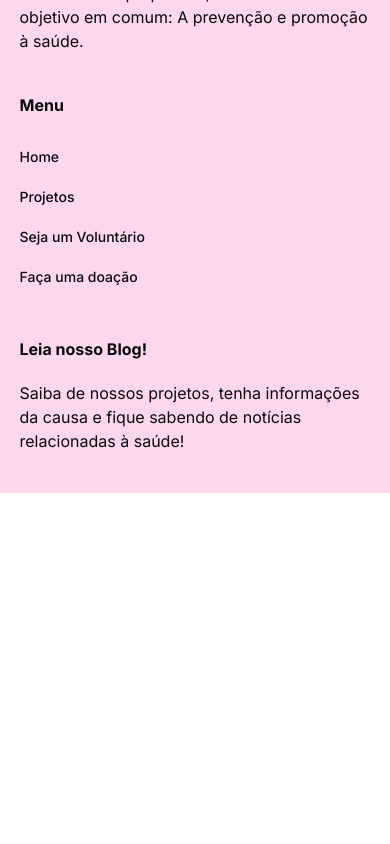
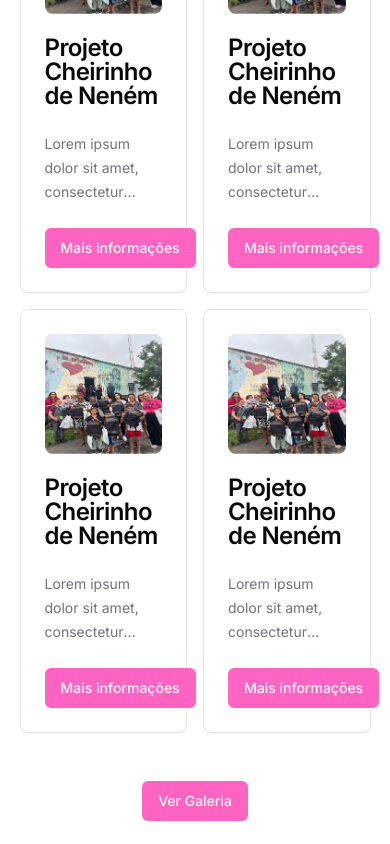
Before and after one commit to itallovidal/embaixadoras-do-bem-site, a Next.js app: page / in a window 390 px wide. Shown: the part 4500-5344 px from the top of the page. Before the commit the page ends 4993 px from the top, so only its background shows below. Built offline with nearby package versions, Linux system fonts and the light colour scheme.

Commit message:
add projects section in home and project card

```diff
--- /dev/null
+++ b/src/components/pages/home/projects.tsx
@@ -0,0 +1,23 @@
+import React from 'react'
+import { ProjectCard } from '@/components/project-card/project-card'
+import { Button } from '@/components/button'
+import { Header } from '@/components/header/header'
+import { Heading } from '@/components/text'
+
+export function Projects() {
+  return (
+    <article className={'flex flex-col  gap-12 my-24'}>
+      <Heading>Conheça nossos projetos!</Heading>
+
+      <section
+        className={'flex flex-row  lg:flex-row justify-between gap-4 flex-wrap'}
+      >
+        <ProjectCard />
+        <ProjectCard />
+        <ProjectCard />
+        <ProjectCard />
+      </section>
+      <Button className={'self-center'}>Ver Galeria</Button>
+    </article>
+  )
+}
--- /dev/null
+++ b/src/components/project-card/project-card.tsx
@@ -0,0 +1,52 @@
+import {
+  Card,
+  CardContent,
+  CardDescription,
+  CardFooter,
+  CardHeader,
+  CardTitle,
+} from '@/components/ui/card'
+import Placeholder from '../../assets/placeholder-project-banner.png'
+import Image from 'next/image'
+import { Button } from '@/components/button'
+
+export function ProjectCard() {
+  return (
+    <Card className={'w-[calc(theme(width.1/2)-theme(gap.2))]'}>
+      <CardHeader>
+        <picture className={'overflow-hidden rounded-lg max-w-[550px] mb-4'}>
+          <Image
+            className={'w-full h-full block object-cover'}
+            width={580}
+            src={Placeholder}
+            alt={'Foto do projeto x'}
+          />
+        </picture>
+        <CardTitle className={'text-subheading'}>
+          Projeto Cheirinho de Neném
+        </CardTitle>
+      </CardHeader>
+      <CardContent>
+        <CardDescription className={'leading-6 line-clamp-3'}>
+          Lorem ipsum dolor sit amet, consectetur adipiscing elit. Fusce
+          sollicitudin tellus et ultrices vulputate. In vitae nunc nisi. Fusce
+          nec tortor at sem imperdiet accumsan et vitae justo. Nullam eu tortor
+          sit amet felis viverra facilisis. Aliquam consequat congue lorem, nec
+          facilisis ante convallis consectetur. Vestibulum accumsan nibh sed
+          ante sodales sollicitudin. Pellentesque fermentum erat et purus
+          pulvinar posuere. Vivamus volutpat vulputate justo, in consequat velit
+          tincidunt ac. Mauris arcu sapien, maximus ut purus eu, rutrum placerat
+          sem. Suspendisse mattis, nunc eu semper rhoncus, metus arcu feugiat
+          tellus, vel scelerisque nibh dui eget diam. Duis laoreet enim ut ante
+          accumsan volutpat. Sed vitae ipsum elit. Fusce ac nunc vitae eros
+          tincidunt gravida mattis ut velit. Maecenas nibh quam, suscipit ac
+          justo at, luctus consectetur diam. Sed convallis lectus leo, et rutrum
+          sem interdum ut.
+        </CardDescription>
+      </CardContent>
+      <CardFooter>
+        <Button>Mais informações</Button>
+      </CardFooter>
+    </Card>
+  )
+}
--- /dev/null
+++ b/src/components/ui/card.tsx
@@ -0,0 +1,79 @@
+import * as React from "react"
+
+import { cn } from "@/lib/utils"
+
+const Card = React.forwardRef<
+  HTMLDivElement,
+  React.HTMLAttributes<HTMLDivElement>
+>(({ className, ...props }, ref) => (
+  <div
+    ref={ref}
+    className={cn(
+      "rounded-lg border bg-card text-card-foreground shadow-sm",
+      className
+    )}
+    {...props}
+  />
+))
+Card.displayName = "Card"
+
+const CardHeader = React.forwardRef<
+  HTMLDivElement,
+  React.HTMLAttributes<HTMLDivElement>
+>(({ className, ...props }, ref) => (
+  <div
+    ref={ref}
+    className={cn("flex flex-col space-y-1.5 p-6", className)}
+    {...props}
+  />
+))
+CardHeader.displayName = "CardHeader"
+
+const CardTitle = React.forwardRef<
+  HTMLParagraphElement,
+  React.HTMLAttributes<HTMLHeadingElement>
+>(({ className, ...props }, ref) => (
+  <h3
+    ref={ref}
+    className={cn(
+      "text-2xl font-semibold leading-none tracking-tight",
+      className
+    )}
+    {...props}
+  />
+))
+CardTitle.displayName = "CardTitle"
+
+const CardDescription = React.forwardRef<
+  HTMLParagraphElement,
+  React.HTMLAttributes<HTMLParagraphElement>
+>(({ className, ...props }, ref) => (
+  <p
+    ref={ref}
+    className={cn("text-sm text-muted-foreground", className)}
+    {...props}
+  />
+))
+CardDescription.displayName = "CardDescription"
+
+const CardContent = React.forwardRef<
+  HTMLDivElement,
+  React.HTMLAttributes<HTMLDivElement>
+>(({ className, ...props }, ref) => (
+  <div ref={ref} className={cn("p-6 pt-0", className)} {...props} />
+))
+CardContent.displayName = "CardContent"
+
+const CardFooter = React.forwardRef<
+  HTMLDivElement,
+  React.HTMLAttributes<HTMLDivElement>
+>(({ className, ...props }, ref) => (
+  <div
+    ref={ref}
+    className={cn("flex items-center p-6 pt-0", className)}
+    {...props}
+  />
+))
+CardFooter.displayName = "CardFooter"
+
+export { Card, CardHeader, CardFooter, CardTitle, CardDescription, CardContent }
--- a/src/pages/index.tsx
+++ b/src/pages/index.tsx
@@ -2,6 +2,7 @@ import { Header } from '@/components/header/header'
 import Banner from '../assets/banner-home-background.png'
 import { About } from '@/components/pages/home/about'
 import { CallToAction } from '@/components/pages/home/call-to-action'
+import { Projects } from '@/components/pages/home/projects'
 
 export default function Index() {
   return (
@@ -18,6 +19,7 @@ export default function Index() {
       <div className={'max-w-safeMobile xl:max-w-safeDesktop m-auto'}>
         <About />
         <CallToAction />
+        <Projects />
       </div>
     </div>
   )
```
Also changed, not shown: src/assets/placeholder-project-banner.png (added).
